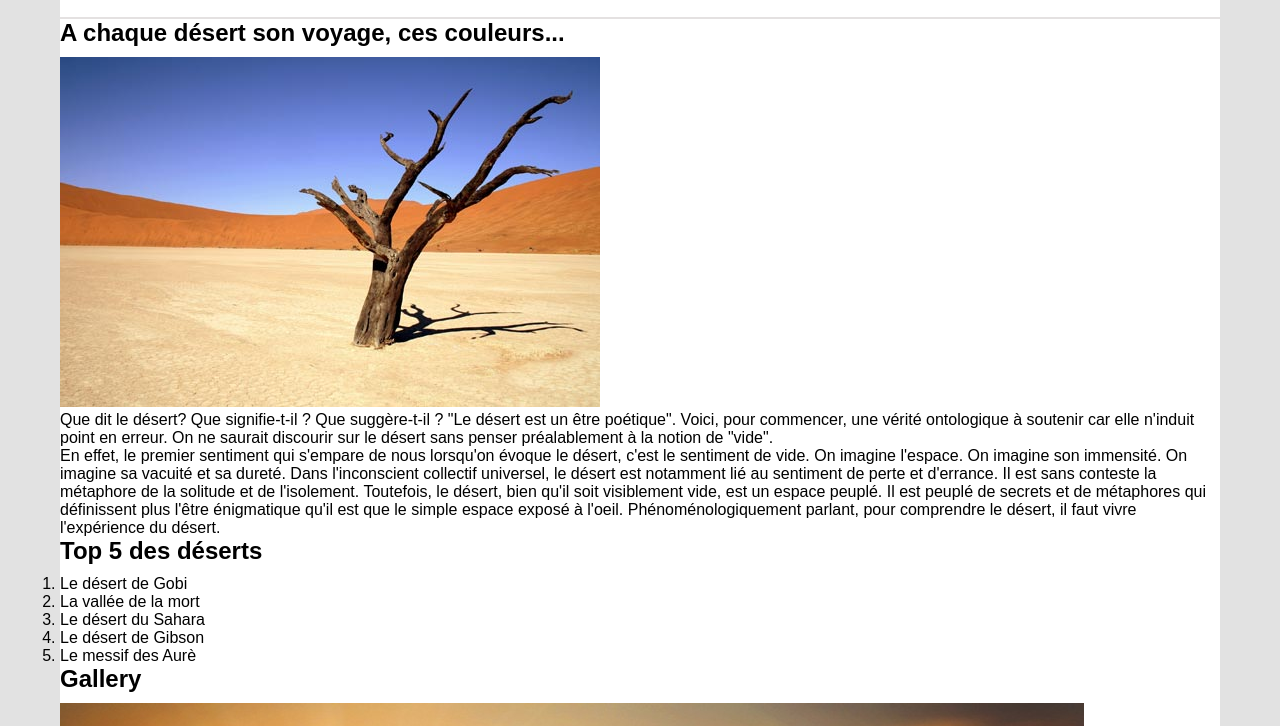
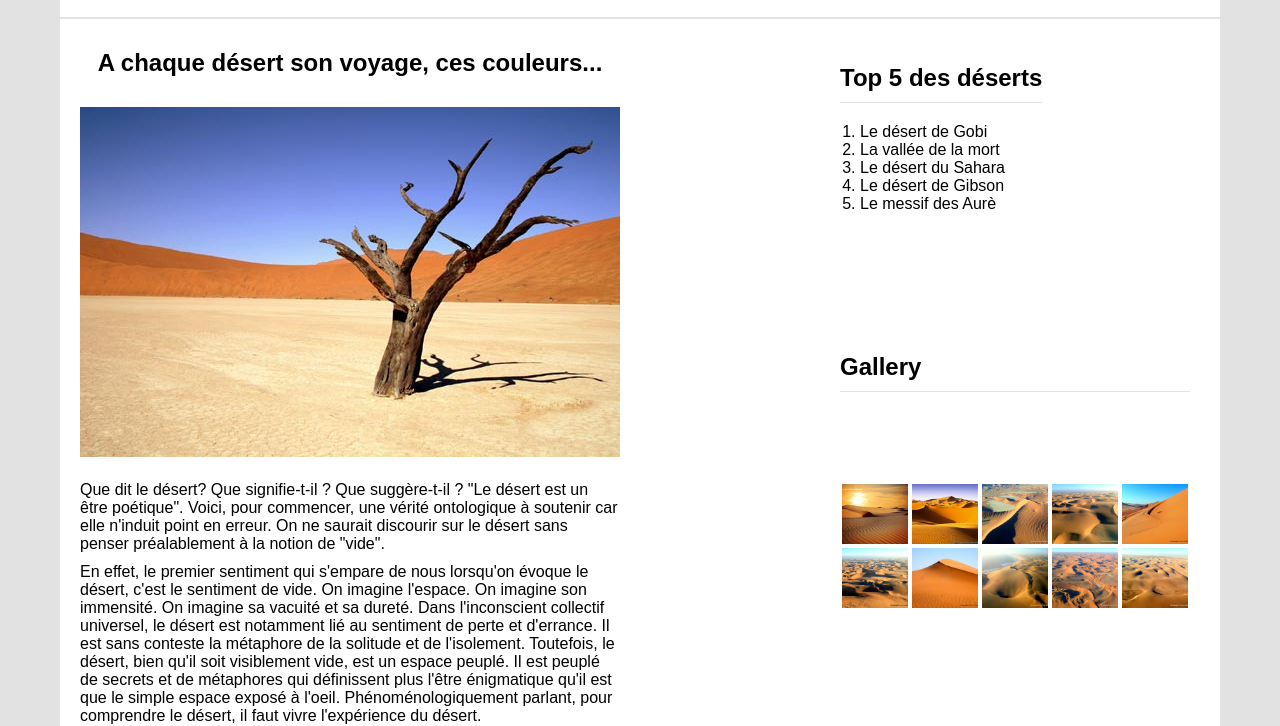
Before and after one commit to KaynoxDev/Devoir-Supp-DesertDuMonde-, a plain HTML site: page index.html in a window 1280 px wide. Shown: the part 113-839 px from the top of the page. Drawn offline with Linux system fonts and the light colour scheme.

Commit message:
structure main css

```diff
--- a/assets/css/style.css
+++ b/assets/css/style.css
@@ -38,3 +38,88 @@ header nav a {
     color: inherit;
 
 }
+
+main {
+  display: flex;
+  flex-direction: row;
+}
+
+.history {
+  padding-top: 30px;
+  padding-left: 20px;
+  padding-right: 20px;
+  flex-direction: column;
+  width: 100%;
+  padding-bottom: 20px;
+}
+
+.history h2 {
+  display: flex;
+  justify-content: center;
+}
+
+.history img {
+
+  padding-top: 20px;
+  padding-bottom: 20px;
+
+}
+
+.history p{
+  padding-bottom: 10px;
+}
+
+.other {
+  display: flex;
+    flex-direction: column;
+    justify-content: center;
+    align-items: start;
+    width: 100%;
+    margin-left: 200px;
+}
+
+.other , .gallery {
+  justify-content: space-around;
+}
+
+.other h2  {
+  display: flex;
+    border-bottom: 1px solid #e4e1e1;
+
+    margin-right: 30px;
+    align-self: normal;
+}
+
+ol {
+  margin-left: 20px;
+    padding-top: 20px;
+    padding-bottom: 50px;
+}
+
+  .gallery{
+    display: grid;
+    grid-template-columns: repeat(5, 1fr);
+    grid-template-rows: repeat(2, 5vw);
+    margin-right: 20px;
+    padding-right: 10px;
+    padding-bottom: 100px;
+    }
+
+  .gallery img {
+    width: 100%;
+    height: 100%;
+    object-fit: cover;
+
+  }
+
+  .gallery__item{
+    transition: transform .1s;
+    padding: 2px;
+  }
+
+  .gallery__item:hover{
+    -ms-transform: scale(5);
+    -webkit-transform:scale(5);
+    transform: scale(5);
+
+  }
```
